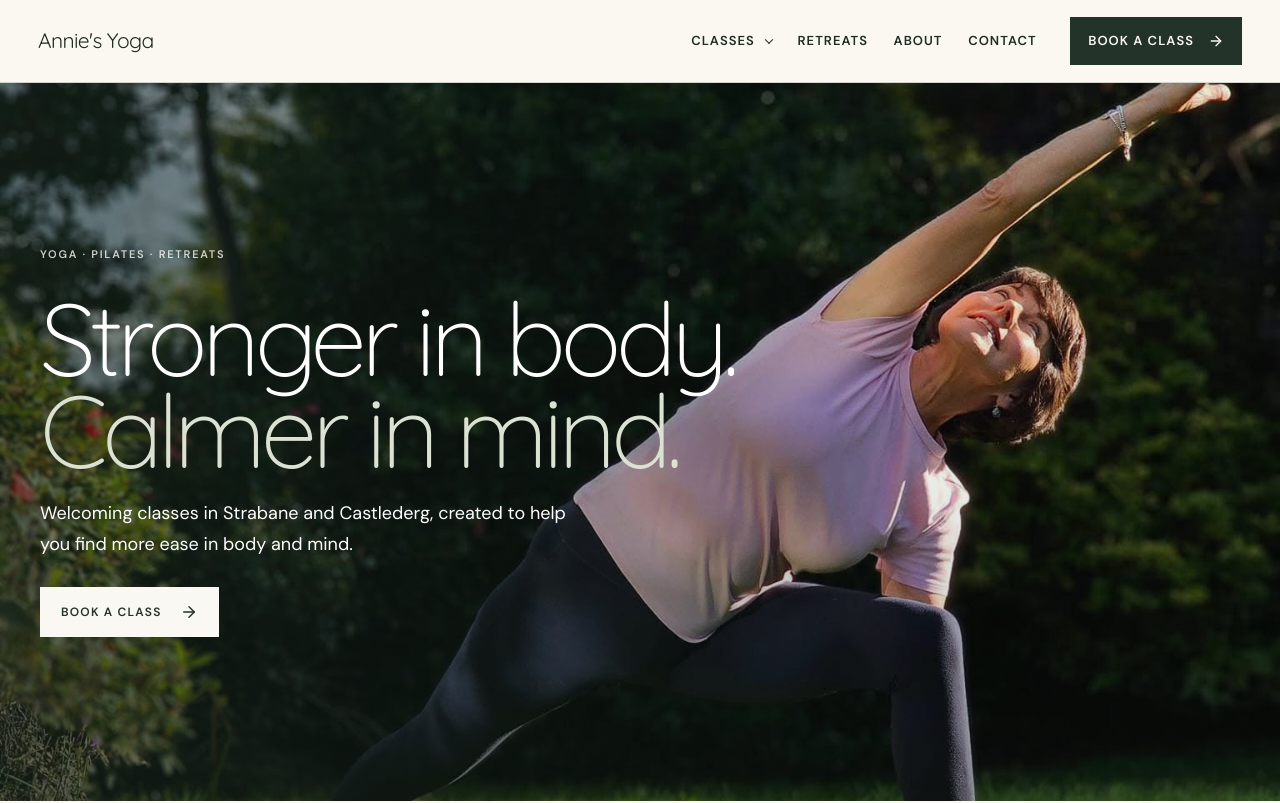
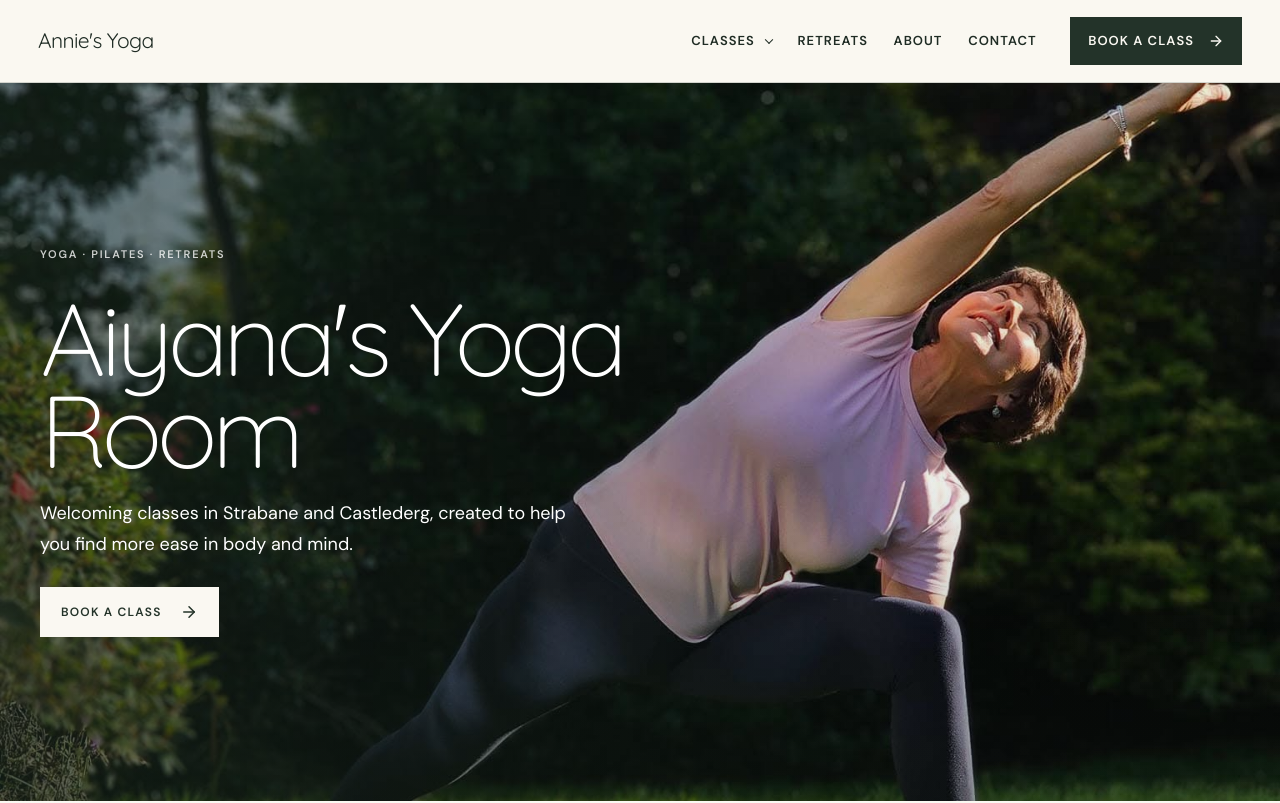
Before and after one commit to aliciaahunt/annies-yoga-website, a React (Vite) app: page / in a window 1280 px wide. Shown: the top 803 px of the page. Built offline with nearby package versions, Linux system fonts and the light colour scheme.

Commit message:
Update homepage headline

```diff
--- a/src/app/App.tsx
+++ b/src/app/App.tsx
@@ -21,7 +21,7 @@ export default function App() {
           <div className="hero-overlay" aria-hidden="true" />
           <div className="hero-content">
             <p className="eyebrow light">Yoga · Pilates · Retreats</p>
-            <h1>Stronger in body.<br /><em>Calmer in mind.</em></h1>
+            <h1>Aiyana's Yoga Room</h1>
             <p>Welcoming classes in Strabane and Castlederg, created to help you find more ease in body and mind.</p>
             <Link className="hero-book-button" to="/schedule">
               Book a class <ArrowRight size={18} />
```
